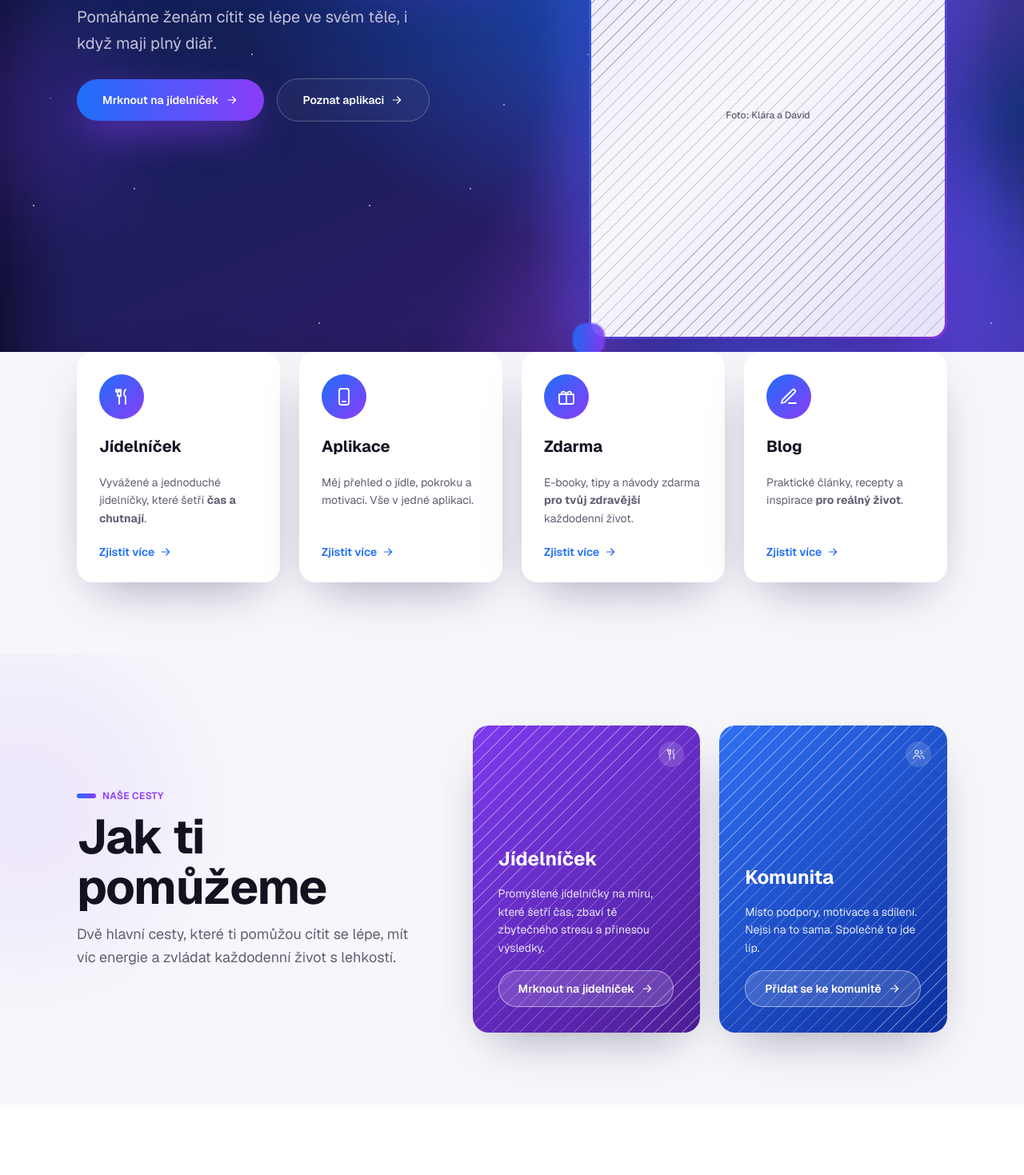
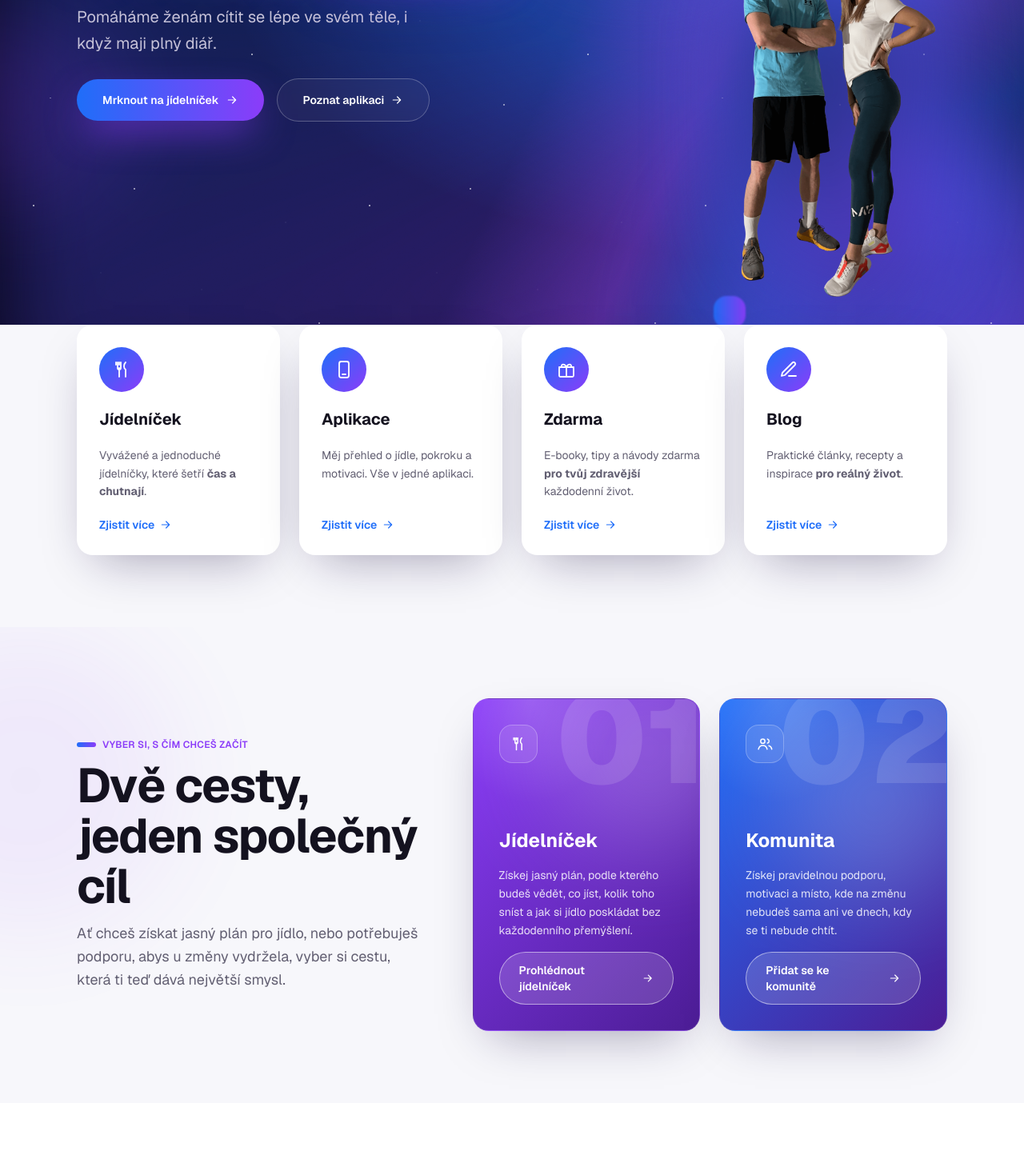
Before and after one commit to davidk-fbc/fit-bez-casu-web, a Next.js app: page / in a window 1280 px wide. Shown: the part 340-1809 px from the top of the page at 80% size. Built offline with nearby package versions, Linux system fonts and the light colour scheme.

Commit message:
Add homepage photography and refine pathways section

```diff
--- a/components/sections/AboutUs.tsx
+++ b/components/sections/AboutUs.tsx
@@ -1,6 +1,6 @@
+import Image from "next/image";
 import { ArrowRightIcon, HeartPulseIcon, SparkIcon, UsersIcon } from "../icons";
 import { Container } from "../Container";
-import { PlaceholderImage } from "../PlaceholderImage";
 
 // Kvalitativní mikrobloky (bez čísel/neověřených statistik) — vizuálně
 // nahrazují stat řádek z referenčního návrhu, obsahově navazují na tón
@@ -17,10 +17,15 @@
       <div className="pointer-events-none absolute -left-24 top-1/2 h-80 w-80 -translate-y-1/2 rounded-full bg-[var(--color-accent-purple)] opacity-[0.06] blur-3xl" />
       <Container className="relative flex flex-col gap-12 lg:flex-row lg:items-center lg:justify-between lg:gap-10">
         <div className="flex flex-col items-center gap-6 text-center sm:flex-row sm:items-center sm:text-left lg:max-w-lg lg:shrink-0">
-          <PlaceholderImage
-            label="Foto: Klára a David"
-            className="h-40 w-40 shrink-0 rounded-full shadow-[var(--shadow-card)] sm:h-48 sm:w-48"
-          />
+          <div className="relative h-40 w-40 shrink-0 overflow-hidden rounded-full shadow-[var(--shadow-card)] sm:h-48 sm:w-48">
+            <Image
+              src="/images/about/klara-david.png"
+              alt="Klára a David, zakladatelé Fit bez času"
+              fill
+              sizes="(min-width: 640px) 12rem, 10rem"
+              className="object-cover"
+            />
+          </div>
           <div className="flex flex-col items-center gap-3 sm:items-start">
             <span className="inline-flex items-center gap-2 text-xs font-semibold uppercase tracking-wide text-[var(--color-accent-purple)]">
               <span className="h-1.5 w-6 rounded-full" style={{ background: "var(--gradient-brand)" }} />
--- a/components/sections/Hero.tsx
+++ b/components/sections/Hero.tsx
@@ -1,6 +1,6 @@
+import Image from "next/image";
 import { Button } from "../Button";
 import { Container } from "../Container";
-import { PlaceholderImage } from "../PlaceholderImage";
 import { HERO_PRIMARY_CTA, HERO_SECONDARY_CTA } from "@/lib/navigation";
 
 export function Hero() {
@@ -77,18 +77,20 @@
           </div>
         </div>
 
-        <div className="relative w-full max-w-sm sm:max-w-md lg:w-[28rem] xl:w-[30rem]">
+        <div className="relative mx-auto w-full max-w-[15rem] sm:max-w-[17rem] lg:mx-0 lg:w-[19rem] xl:w-[21rem]">
           <div
-            className="pointer-events-none absolute -inset-3 rounded-[calc(var(--radius-card)+0.75rem)] opacity-70 blur-2xl"
+            className="pointer-events-none absolute inset-0 scale-90 rounded-full opacity-80 blur-3xl"
             style={{ background: "var(--gradient-brand-diagonal)" }}
           />
-          <div className="relative rounded-[var(--radius-card)] p-[3px]" style={{ background: "var(--gradient-brand-diagonal)" }}>
-            <PlaceholderImage
-              label="Foto: Klára a David"
-              tone="muted"
-              className="aspect-[4/5] w-full rounded-[calc(var(--radius-card)-3px)] shadow-[var(--shadow-card-hover)]"
-            />
-          </div>
+          <Image
+            src="/images/homepage/hero-klara-david.png"
+            alt="Klára a David, zakladatelé Fit bez času"
+            width={1844}
+            height={3558}
+            priority
+            sizes="(min-width: 1280px) 21rem, (min-width: 1024px) 19rem, (min-width: 640px) 17rem, 15rem"
+            className="relative h-auto w-full drop-shadow-[0_35px_60px_rgba(0,0,0,0.5)]"
+          />
           <div className="pointer-events-none absolute -right-6 -top-6 h-16 w-16 rounded-full border border-white/25 bg-white/[0.06] backdrop-blur-sm sm:-right-8 sm:-top-8 sm:h-20 sm:w-20" />
           <div className="pointer-events-none absolute -bottom-5 -left-5 h-10 w-10 rounded-2xl opacity-90 blur-[1px]" style={{ background: "var(--gradient-brand)" }} />
         </div>
--- a/components/sections/HowWeHelp.tsx
+++ b/components/sections/HowWeHelp.tsx
@@ -1,8 +1,58 @@
+import type { ReactNode } from "react";
 import { Button } from "../Button";
 import { Container } from "../Container";
-import { PlaceholderImage } from "../PlaceholderImage";
 import { SectionHeading } from "../SectionHeading";
 import { ForkKnifeIcon, UsersIcon } from "../icons";
+
+type PathCardProps = {
+  number: string;
+  icon: ReactNode;
+  title: string;
+  description: string;
+  ctaLabel: string;
+  ctaHref: string;
+  gradient: string;
+  glowPosition: string;
+};
+
+function PathCard({ number, icon, title, description, ctaLabel, ctaHref, gradient, glowPosition }: PathCardProps) {
+  return (
+    <div
+      className="group relative flex min-h-[24rem] flex-col justify-between overflow-hidden rounded-[var(--radius-card)] border border-white/10 p-8 shadow-[var(--shadow-card)] transition-[transform,box-shadow,border-color] duration-300 motion-safe:hover:-translate-y-1.5 hover:border-white/25 hover:shadow-[var(--shadow-card-hover)] lg:min-h-[26rem]"
+      style={{ background: gradient }}
+    >
+      {/* top-right glow, intensifies slightly on hover */}
+      <div
+        className={`pointer-events-none absolute h-64 w-64 rounded-full bg-white opacity-20 blur-3xl transition-opacity duration-300 group-hover:opacity-30 ${glowPosition}`}
+      />
+      {/* subtle inner light sweep */}
+      <div className="pointer-events-none absolute inset-0 bg-[radial-gradient(55%_45%_at_25%_0%,rgba(255,255,255,0.16),transparent_70%)]" />
+      {/* large translucent decorative number */}
+      <span
+        aria-hidden="true"
+        className="pointer-events-none absolute -right-3 -top-8 select-none text-[10rem] font-black leading-none text-white/[0.12]"
+      >
+        {number}
+      </span>
+
+      <div className="relative flex h-12 w-12 items-center justify-center rounded-2xl border border-white/25 bg-white/10 backdrop-blur-sm">
+        <div className="h-5 w-5 text-white">{icon}</div>
+      </div>
+
+      <div className="relative flex flex-col gap-4">
+        <h3 className="text-2xl font-bold text-white">{title}</h3>
+        <p className="max-w-xs text-sm leading-relaxed text-white/85">{description}</p>
+        <Button
+          href={ctaHref}
+          variant="outline-light"
+          className="w-fit border-white/50 bg-white/15 text-white hover:bg-white/25"
+        >
+          {ctaLabel}
+        </Button>
+      </div>
+    </div>
+  );
+}
 
 export function HowWeHelp() {
   return (
@@ -10,54 +60,31 @@
       <div className="pointer-events-none absolute -left-40 top-0 h-96 w-96 rounded-full bg-[var(--color-accent-purple)] opacity-[0.07] blur-3xl" />
       <Container className="relative grid gap-10 lg:grid-cols-[minmax(0,0.85fr)_minmax(0,1.15fr)] lg:items-center lg:gap-14">
         <SectionHeading
-          eyebrow="Naše cesty"
-          title="Jak ti pomůžeme"
-          description="Dvě hlavní cesty, které ti pomůžou cítit se lépe, mít víc energie a zvládat každodenní život s lehkostí."
+          eyebrow="Vyber si, s čím chceš začít"
+          title="Dvě cesty, jeden společný cíl"
+          description="Ať chceš získat jasný plán pro jídlo, nebo potřebuješ podporu, abys u změny vydržela, vyber si cestu, která ti teď dává největší smysl."
         />
         <div className="grid gap-6 sm:grid-cols-2">
-          <div className="relative flex min-h-80 flex-col justify-end overflow-hidden rounded-[var(--radius-card)] p-8 shadow-[var(--shadow-card)] lg:min-h-[24rem]">
-            <PlaceholderImage
-              label="Foto: jídelníček"
-              tone="brand-purple"
-              fill
-              showContent={false}
-              className="rounded-none"
-            />
-            <span className="absolute right-5 top-5 flex h-8 w-8 items-center justify-center rounded-full bg-white/15 text-white/80">
-              <ForkKnifeIcon className="h-4 w-4" />
-            </span>
-            <div className="relative flex flex-col gap-4">
-              <h3 className="text-2xl font-bold text-white">Jídelníček</h3>
-              <p className="text-sm leading-relaxed text-white/85">
-                Promyšlené jídelníčky na míru, které šetří čas, zbaví tě zbytečného stresu a přinesou výsledky.
-              </p>
-              <Button href="#jidelnicek" variant="outline-light" className="w-fit border-white/50 bg-white/15 text-white hover:bg-white/25">
-                Mrknout na jídelníček
-              </Button>
-            </div>
-          </div>
-
-          <div className="relative flex min-h-80 flex-col justify-end overflow-hidden rounded-[var(--radius-card)] p-8 shadow-[var(--shadow-card)] lg:min-h-[24rem]">
-            <PlaceholderImage
-              label="Foto: komunita"
-              tone="brand-blue"
-              fill
-              showContent={false}
-              className="rounded-none"
-            />
-            <span className="absolute right-5 top-5 flex h-8 w-8 items-center justify-center rounded-full bg-white/15 text-white/80">
-              <UsersIcon className="h-4 w-4" />
-            </span>
-            <div className="relative flex flex-col gap-4">
-              <h3 className="text-2xl font-bold text-white">Komunita</h3>
-              <p className="text-sm leading-relaxed text-white/85">
-                Místo podpory, motivace a sdílení. Nejsi na to sama. Společně to jde líp.
-              </p>
-              <Button href="#komunita" variant="outline-light" className="w-fit border-white/50 bg-white/15 text-white hover:bg-white/25">
-                Přidat se ke komunitě
-              </Button>
-            </div>
-          </div>
+          <PathCard
+            number="01"
+            icon={<ForkKnifeIcon className="h-full w-full" />}
+            title="Jídelníček"
+            description="Získej jasný plán, podle kterého budeš vědět, co jíst, kolik toho sníst a jak si jídlo poskládat bez každodenního přemýšlení."
+            ctaLabel="Prohlédnout jídelníček"
+            ctaHref="#jidelnicek"
+            gradient="linear-gradient(135deg, #8b3cf9, #4c1d95)"
+            glowPosition="-right-16 -top-16"
+          />
+          <PathCard
+            number="02"
+            icon={<UsersIcon className="h-full w-full" />}
+            title="Komunita"
+            description="Získej pravidelnou podporu, motivaci a místo, kde na změnu nebudeš sama ani ve dnech, kdy se ti nebude chtít."
+            ctaLabel="Přidat se ke komunitě"
+            ctaHref="#komunita"
+            gradient="linear-gradient(135deg, #1f6ef9, #4c1d95)"
+            glowPosition="-right-10 top-0"
+          />
         </div>
       </Container>
     </section>
```
Also changed, not shown: public/images/about/klara-david.png (added), public/images/homepage/hero-klara-david.png (added).
